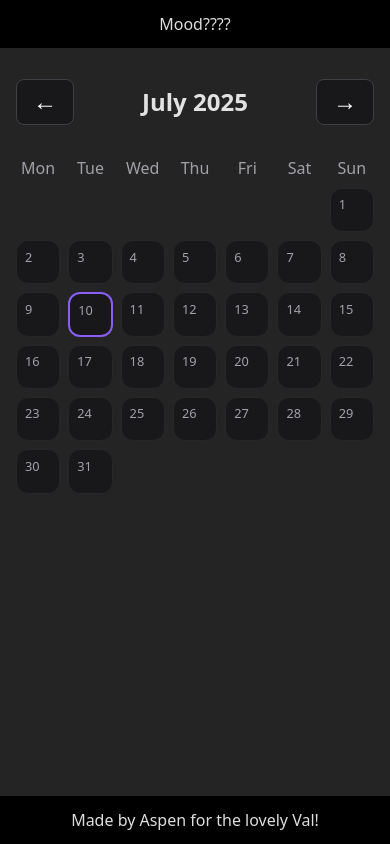
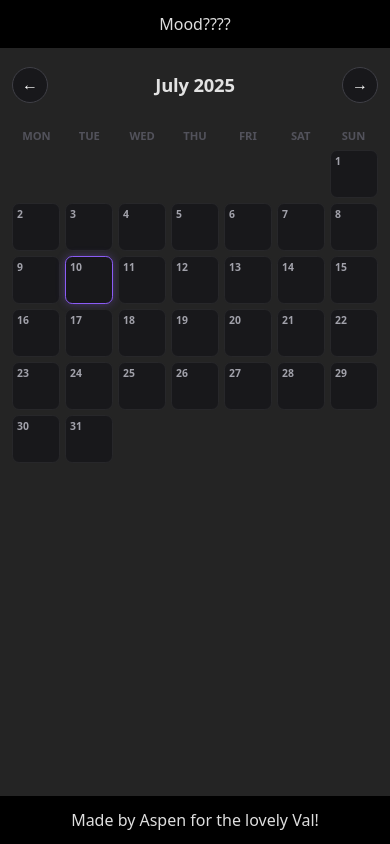
Before and after one commit to Aspen-13/MoodTracker, a React (Vite) app: page / in a window 390 px wide. Built offline with nearby package versions, Linux system fonts and the light colour scheme.

Commit message:
Did styling changes for smaller screens

```diff
--- a/src/Components/Calendar/Calendar.css
+++ b/src/Components/Calendar/Calendar.css
@@ -89,7 +89,7 @@
 }
 
 .emoji-box {
-  font-size: clamp(1.2rem, 3vw, 2.2rem);
+  font-size: clamp(1.5rem, 5vw, 3rem);
 }
 
 .note-indicator {
@@ -100,3 +100,81 @@
   background: #a855f7;
   border-radius: 50%;
 }
+
+@media (max-width: 600px) {
+  .calendar-container {
+    padding: 0.5rem 0.75rem;
+  }
+
+  .calendar-nav {
+    margin-bottom: 0.85rem;
+    padding: 0;
+  }
+
+  .calendar-nav h2 {
+    font-size: 1.15rem;
+    letter-spacing: -0.01em;
+  }
+
+  .nav-btn {
+    width: 2.25rem;
+    height: 2.25rem;
+    padding: 0;
+    display: inline-flex;
+    align-items: center;
+    justify-content: center;
+    border-radius: 9999px;
+    font-size: 1rem;
+    background: #18181b;
+  }
+
+  .weekdays-grid {
+    gap: 4px;
+    margin-bottom: 0.35rem;
+    font-size: 0.7rem;
+    font-weight: 700;
+    color: #52525b;
+    text-transform: uppercase;
+  }
+
+  .calendar {
+    gap: 5px;
+  }
+
+  .day-box {
+    border-radius: 0.45rem;
+    border: 1px solid #27272a;
+  }
+
+  .day-number {
+    top: 3px;
+    left: 4px;
+    font-size: 0.65rem;
+    font-weight: 600;
+  }
+
+  .emoji-box {
+    margin-top: 2px;
+  }
+
+  .today-day-box {
+    border-color: #8b5cf6;
+    box-shadow: 0 0 8px rgba(139, 92, 246, 0.35);
+  }
+
+  .day-box:active {
+    transform: scale(0.94);
+    background-color: #1c1c20;
+  }
+
+  .note-indicator {
+    bottom: 3px;
+    width: 3.5px;
+    height: 3.5px;
+  }
+
+  .empty-day {
+    background: transparent;
+    border: none;
+  }
+}
--- a/src/Components/EmojiPicker/EmojiPicker.css
+++ b/src/Components/EmojiPicker/EmojiPicker.css
@@ -64,6 +64,7 @@
   justify-content: space-between;
   align-items: center;
   padding: 0.5rem 0;
+  flex-wrap: wrap;
 }
 
 .emoji-btn {
```
